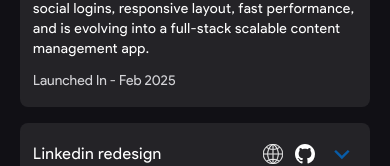
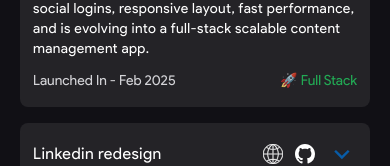
Before and after one commit to iamtushar28/my-portfolio, a Next.js app: page /projects in a window 390 px wide. Shown: the part 583-749 px from the top of the page. Built offline with nearby package versions, Linux system fonts and the light colour scheme; what tailwindcss-animated would draw is missing.

Commit message:
Update Mobile.jsx

```diff
--- a/src/components/projects/Mobile.jsx
+++ b/src/components/projects/Mobile.jsx
@@ -99,8 +99,8 @@
                 </p>
 
                 {/* project status */}
-                <h4 className={`text-sm capitalize text-green-500 ${project.status === "🚀 New" ? 'animate-pulse' : 'hidden'}`}>
-                  {project.status}
+                <h4 className={`text-sm capitalize text-green-500 animate-pulse`}>
+                  {project?.status}
                 </h4>
 
               </div>
```
